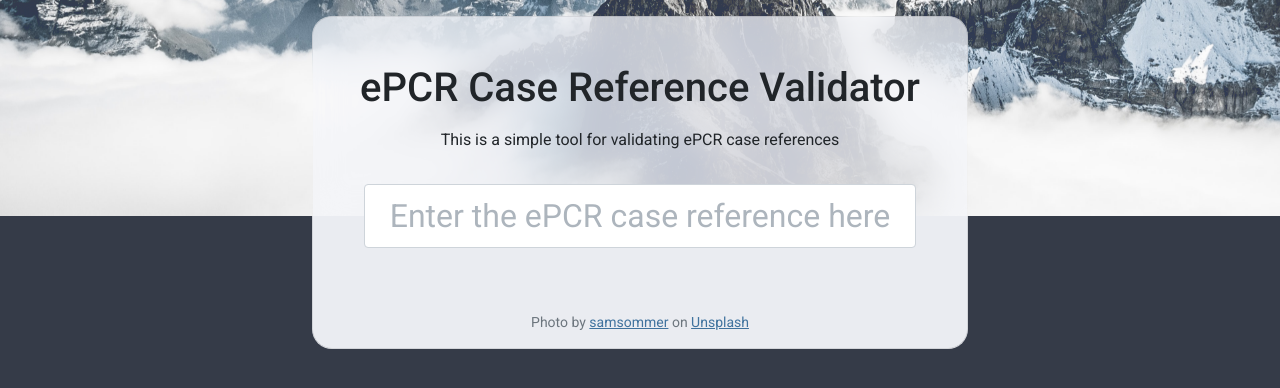
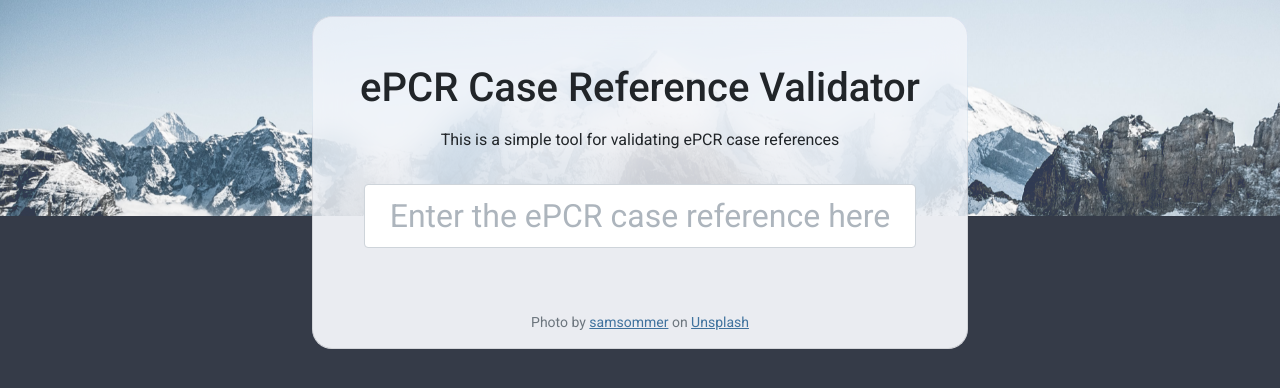
Before and after one commit to laurenceks/epcr-case-reference-validator, a React (Create React App) app: page / in a window 1280 px wide. Shown: the top 388 px of the page. Built offline with nearby package versions, Linux system fonts and the light colour scheme.

Commit message:
Changed background-position to better suit new header image

```diff
--- a/src/style.scss
+++ b/src/style.scss
@@ -78,7 +78,7 @@ div.header.bg {
   width: calc(100vw + 10px);
   background-image: url("img/header_bg.jpg");
   background-size: cover;
-  background-position: 50% 50%;
+  background-position: 50% 15%;
   left: 50%;
   transform: translateX(-50%);
   border: none;
```
